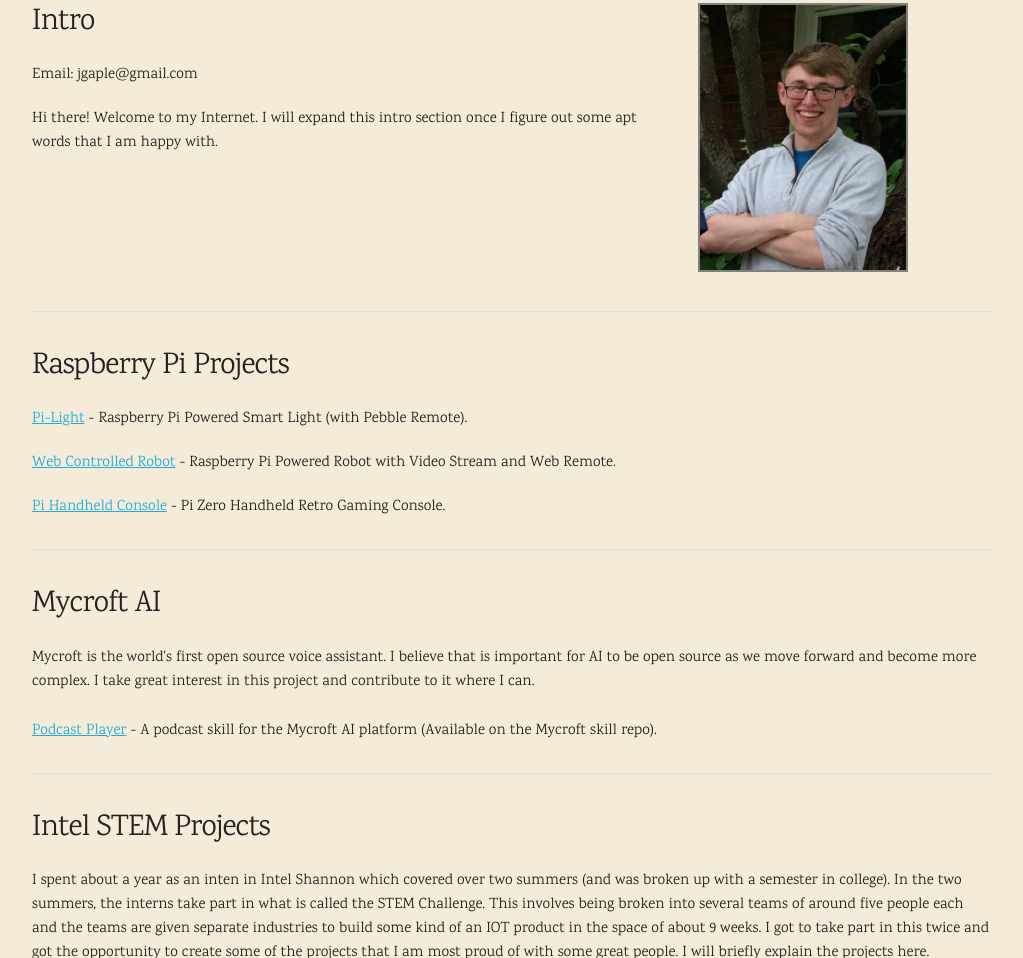
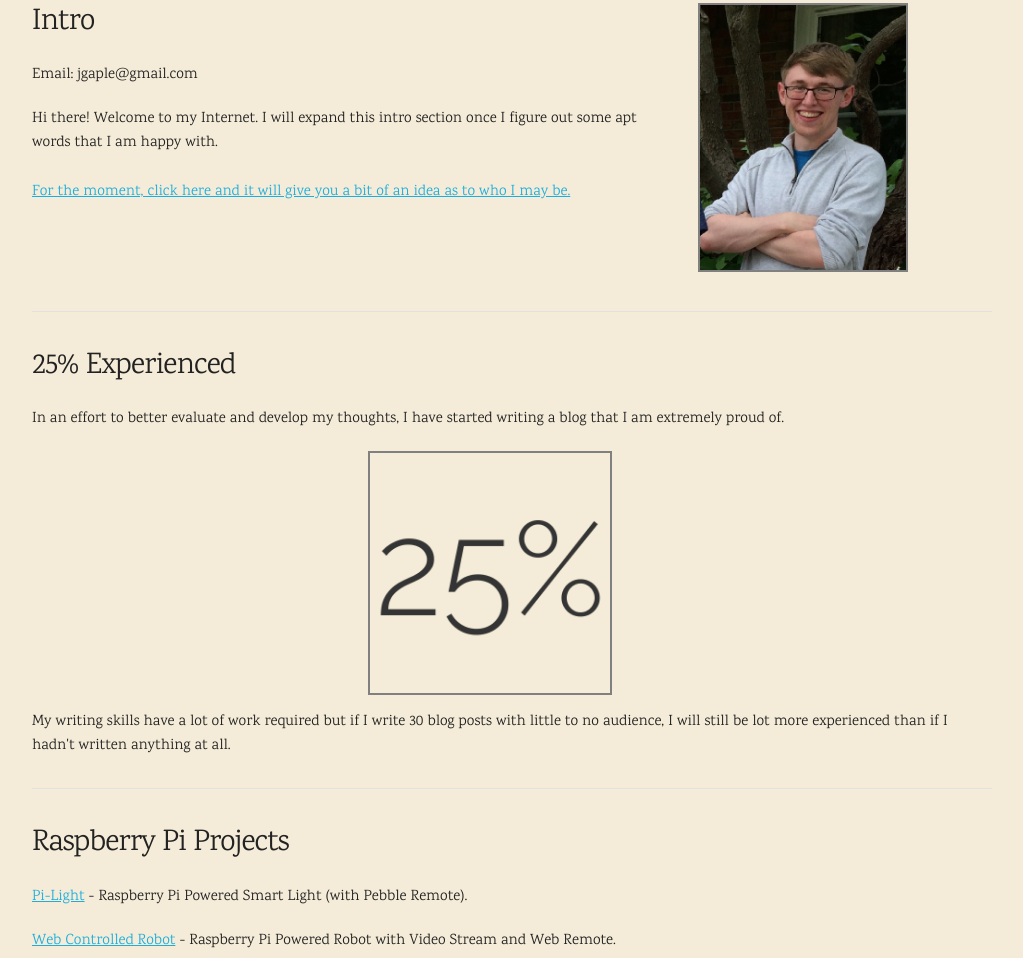
Before and after one commit to JamesPoole/James_Poole_Site, a website: page index.html in a window 1280 px wide. Shown: the part 338-1296 px from the top of the page, without its empty margins (128-1151 px from the left). Drawn offline with Linux system fonts and the light colour scheme.

Commit message:
add info about 25% experienced

```diff
--- a/index.html
+++ b/index.html
@@ -56,11 +56,17 @@
             <h4>Intro</h4>
             <h6>Email: jgaple@gmail.com</h6>
             <p>Hi there! Welcome to my Internet. I will expand this intro section once I figure out some apt words that I am happy with.</p>
+            <p><a href="https://25percentexperienced.com/index.php/whosjames/">For the moment, click here and it will give you a bit of an idea as to who I may be.</a><p>
           </div>
           <div class="four columns">
               <img src="images/james.png" style="max-width:70%">
           </div>
       </div>
+      <hr>
+      <h4>25% Experienced</h4>
+      <h6>In an effort to better evaluate and develop my thoughts, I have started writing a blog that I am extremely proud of.</h6>
+      <a href="https://25percentexperienced.com"><img src="images/25.png" style="max-width:25%; display: block; margin-left: 35%; margin-bottom: 15px"></a>
+      <h6>My writing skills have a lot of work required but if I write 30 blog posts with little to no audience, I will still be lot more experienced than if I hadn't written anything at all.</h6>
       <hr>
       <h4>Raspberry Pi Projects</h4>
       <h6><a href="http://jamespoole.me/2016/10/11/pilight-raspberry-pi-powered-smart-light/">Pi-Light</a> - Raspberry Pi Powered Smart Light (with Pebble Remote).</h6>
```
Also changed, not shown: images/25.png (added).
